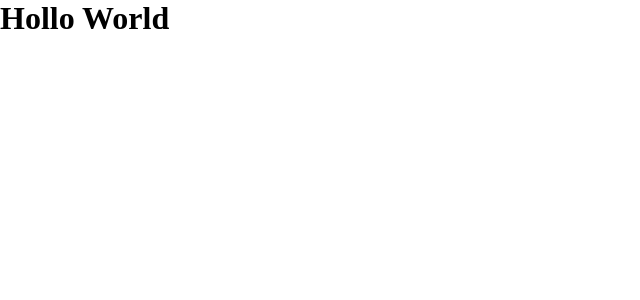
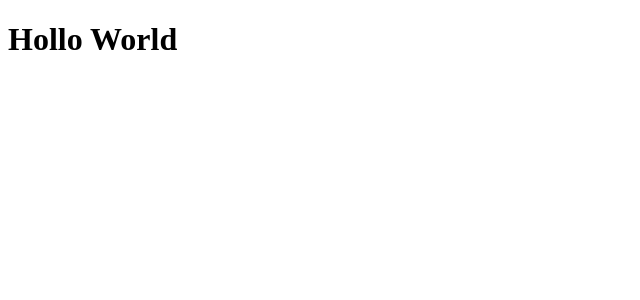
Before and after one commit to Ismailco/weather-app, a React (Create React App) app: page / in a window 1280 px wide. Shown: the top 300 px of the page, without its empty margins (0-640 px from the left). Built offline with nearby package versions, Linux system fonts and the light colour scheme.

Commit message:
remove css

```diff
--- a/src/index.css
+++ /dev/null
@@ -1,5 +0,0 @@
-* {
-  padding: 0;
-  margin: 0;
-  box-sizing: border-box;
-}
--- a/src/index.js
+++ b/src/index.js
@@ -1,6 +1,5 @@
 import React from 'react';
 import ReactDOM from 'react-dom/client';
-import './index.css';
 import App from './App';
 
 const root = ReactDOM.createRoot(document.getElementById('root'));
```
Also changed, not shown: 1 other file (tests, documents, lock files or other folders).
